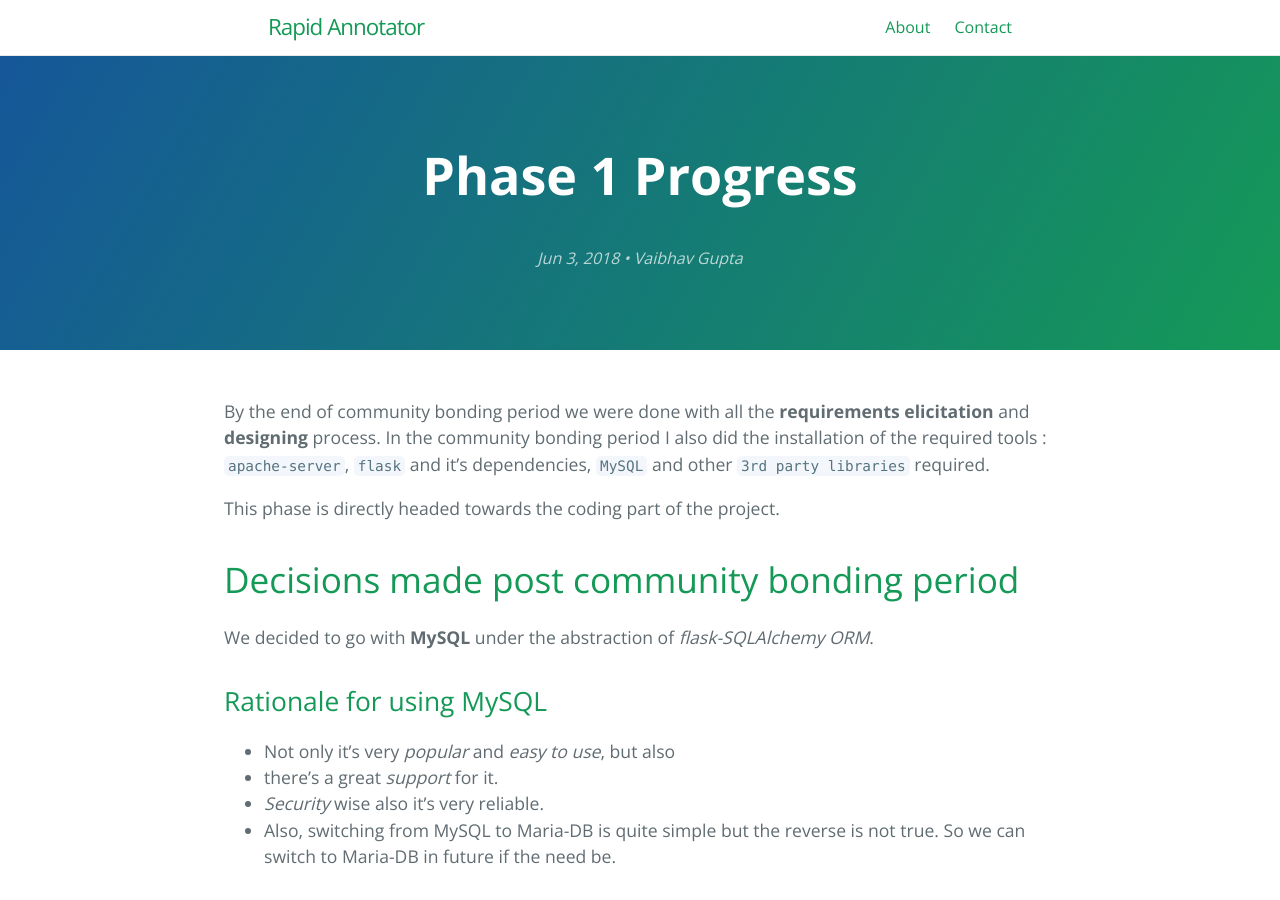
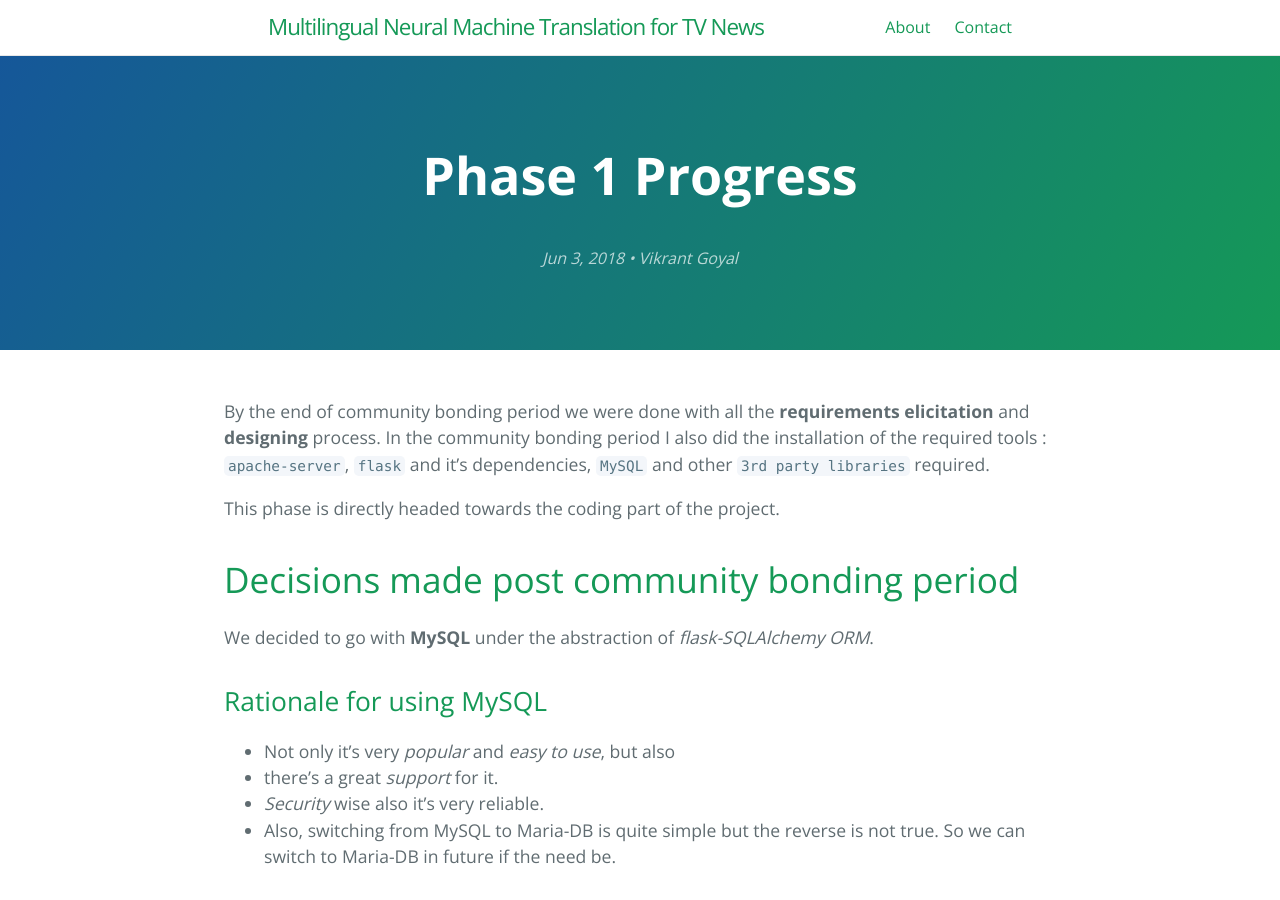
Before and after one commit to vikrant97/GSoC-Blog, a Jekyll site: the page built from _posts/2018-06-03-Phase-1-Progress.md, in a window 1280 px wide and 900 px high. Built offline with Jekyll 4.4.1, drawn with Linux system fonts in a browser that asks for light colours.

Commit message:
Update _config.yml

```diff
--- a/_config.yml
+++ b/_config.yml
@@ -1,10 +1,10 @@
-title: Rapid Annotator
-description: The blog is about my updates on the progess on the Google Code of Summer's project, Rapid Annotator.
+title: Multilingual Neural Machine Translation for TV News
+description: This blog is about my progress on my GSoC'18 project.
 
 show_downloads: true
 
-baseurl: "/GSoC-Blog" # change this to the subpath of your site, e.g. /blog. Leave it empty if you don't need it.
-url: "https://guptavaibhav18197.github.io" # change this to the base hostname & protocol for your site
+baseurl: "/gsoc_blog" # change this to the subpath of your site, e.g. /blog. Leave it empty if you don't need it.
+url: "https://vikrant97.github.io" # change this to the base hostname & protocol for your site
 
 google_analytics:
 # cayman-blog date format
@@ -15,14 +15,14 @@ cayman-blog:
 theme: # leave it empty
 
 # social
-author: "Vaibhav Gupta"
+author: "Vikrant Goyal"
 image: /thumbnail-jumbo.png
 twitter:
-  # username: vaibhavgupta
+  # username: vikrant97
 #  site:
-facebook:
+#facebook:
   #publisher: 1592372034171500
-  profile_id: vaibhav.gupta.71
-  app_id: 1798910940422432 # cayman-blog
+  profile_id:
+  app_id:  # cayman-blog
   #authors: vaibhav
 #  admins:
```
